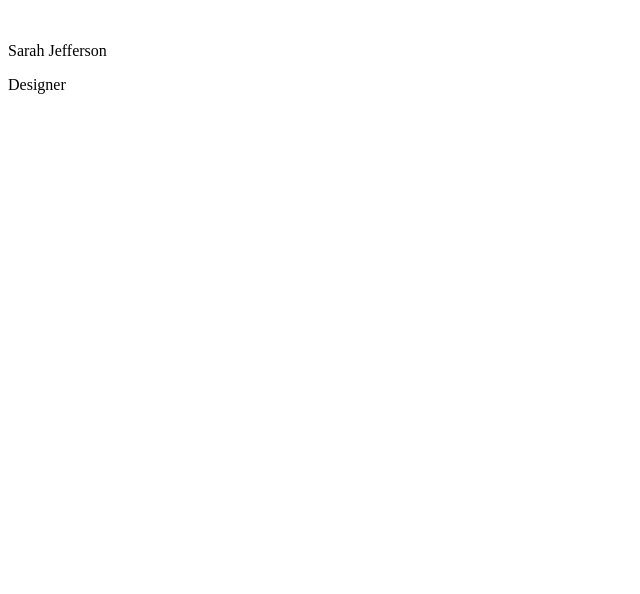
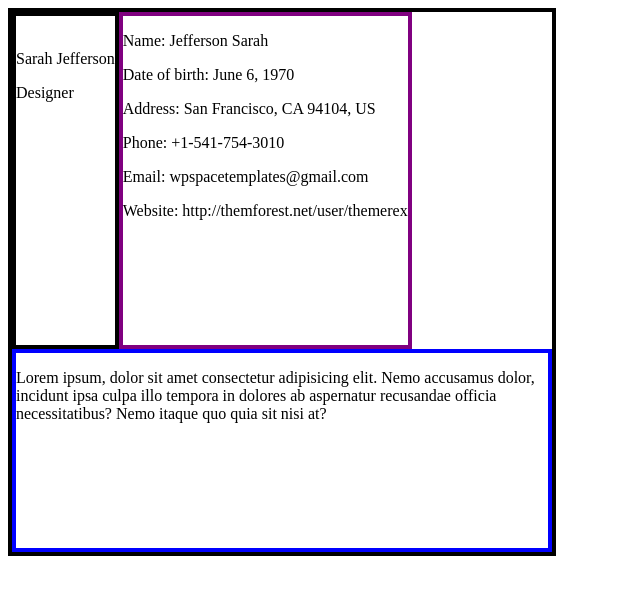
Before and after one commit to MrBarker47/PerScholas, a plain HTML site: page HTML_CSS/DesignResume/index.html in a window 1280 px wide. Shown: the whole page, without its empty margins (0-640 px from the left). Drawn offline with Linux system fonts and the light colour scheme.

Commit message:
Update files

```diff
--- a/HTML_CSS/DesignResume/index.css
+++ b/HTML_CSS/DesignResume/index.css
@@ -0,0 +1,22 @@
+
+
+
+.section1 {
+    border: 4px solid black;
+    display: flex;
+    width: 540px;
+    height: 540px;
+    flex-wrap: wrap;
+}
+
+.box1 {
+    border: 4px solid black;
+}
+
+.box2 {
+    border: 4px solid purple;
+}
+
+.box3 {
+    border: 4px solid blue;
+}
--- a/HTML_CSS/DesignResume/index.html
+++ b/HTML_CSS/DesignResume/index.html
@@ -14,8 +14,19 @@
             <p>Sarah Jefferson</p>
             <p>Designer</p>
         </div>
-        <div class="box2"></div>
-        <div class="box3"></div>
+        <div class="box2">
+            <p>Name: Jefferson Sarah</p>
+            <p>Date of birth: June 6, 1970</p>
+            <p>Address: San Francisco, CA 94104, US</p>
+            <p>Phone: +1-541-754-3010</p>
+            <p>Email: wpspacetemplates@gmail.com</p>
+            <p>Website: http://themforest.net/user/themerex</p>
+        </div>
+        <div class="box3">
+            <p>Lorem ipsum, dolor sit amet consectetur adipisicing elit.
+                Nemo accusamus dolor, incidunt ipsa culpa illo tempora in dolores ab aspernatur
+                recusandae officia necessitatibus? Nemo itaque quo quia sit nisi at?</p>
+        </div>
        </div>
    </div>
 </body>
```
